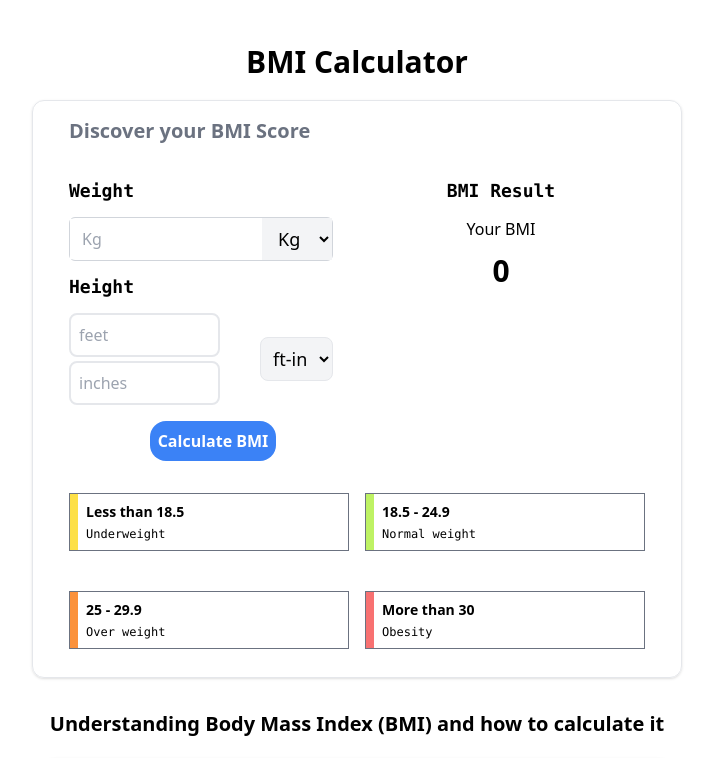
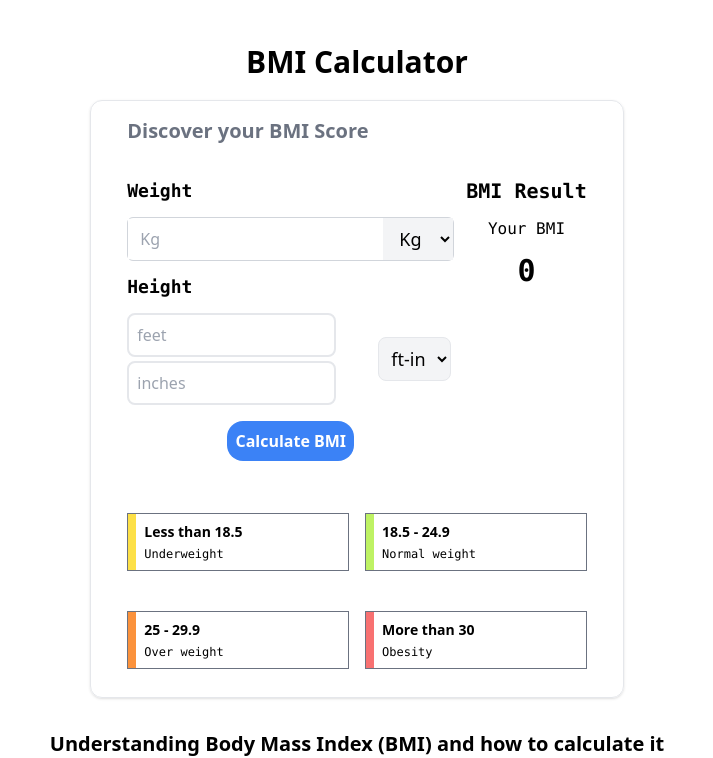
Before and after one commit to MarcoMynous/BMI, a React (Vite) app: page / in a window 1280 px wide. Shown: the top 758 px of the page, without its empty margins (283-996 px from the left). Built offline with nearby package versions, Linux system fonts and the light colour scheme.

Commit message:
Finished

```diff
--- a/src/Components/Calculate.jsx
+++ b/src/Components/Calculate.jsx
@@ -127,10 +127,10 @@ const Calculate = () => {
       <h1 className="text-xl font-semibold text-gray-500">
         Discover your BMI Score
       </h1>
-      <div className="grid grid-cols-2 mt-5">
-        <div className="flex flex-col">
+      <div className="flex max-lg:flex-col mt-5">
+        <div className="flex flex-col mb-5 ">
           <label className="font-semibold text-lg font-mono my-3">Weight</label>
-          <div className="flex items-center border border-gray-300 rounded-md w-11/12">
+          <div className="flex items-center border border-gray-300 rounded-md w-full">
             {weightUnit === "kg" ? (
               <input
                 type="number"
@@ -158,10 +158,9 @@ const Calculate = () => {
               <option value="ibs">Ibs</option>
             </select>
           </div>
-          {/* <div className="flex justify-between"> */}
           <label className="font-semibold text-lg font-mono my-3">Height</label>
           <div
-            className={`flex items-center rounded-md w-11/12 ${
+            className={`flex items-center rounded-md ${
               heightUnit === "ft_in" ? "" : "border border-gray-300"
             }`}
           >
@@ -172,35 +171,34 @@ const Calculate = () => {
                   placeholder="feet"
                   value={heightFeet}
                   onChange={handleFeetChange}
-                  className=" px-2 py-2 w-4/5 mb-1 border-2 hover:border-gray-200 focus:outline-none text-md text-black rounded-lg"
+                  className=" px-2 py-2 w-5/6 mb-1 border-2 hover:border-gray-200 focus:outline-none text-md text-black rounded-lg"
                 />
                 <input
                   type="number"
                   placeholder="inches"
                   value={heightIn}
                   onChange={handleInChange}
-                  className="px-2 py-2 w-4/5 sm:min-w-9 border-2  hover:border-gray-200 focus:outline-none text-md text-black rounded-lg"
+                  className="px-2 py-2 w-5/6 border-2  hover:border-gray-200 focus:outline-none text-md text-black rounded-lg"
                 />
               </div>
             ) : (
               <input
                 type="number"
                 placeholder="cm"
-                value={heightCm} // Reuse heightFeet for simplicity
+                value={heightCm}
                 onChange={handleCmChange}
-                className="px-3 py-2 w-11/12  border-none focus:outline-none text-md text-black"
+                className="px-3 py-2 w-11/12 rounded-none border-none focus:outline-none text-md text-black"
               />
             )}
             <select
               value={heightUnit}
               onChange={(e) => setHeightUnit(e.target.value)}
-              className="border ml-0.5 px-2 py-2 bg-gray-100 text-black text-lg focus:outline-none cursor-pointer rounded-lg"
+              className="border px-2 py-2 bg-gray-100 text-black text-lg focus:outline-none cursor-pointer rounded-lg"
             >
               <option value="ft_in">ft-in</option>
               <option value="cm">cm</option>
             </select>
           </div>
-          {/* </div> */}
           <button
             className="mt-4 py-2 px-2 bg-blue-500 hover:bg-blue-300 w-fit place-self-center rounded-2xl text-white font-semibold"
             onClick={calculateBMI}
@@ -208,11 +206,11 @@ const Calculate = () => {
             Calculate BMI
           </button>
         </div>
-        <div>
+        <div className="flex flex-col lg:ml-3">
           <div className="flex items-center flex-col my-3">
-            <h2 className="font-semibold text-lg font-mono">BMI Result</h2>
+            <h2 className="font-semibold text-xl font-mono">BMI Result</h2>
           </div>
-          <div className="flex  flex-col items-center place-self-center">
+          <div className="flex  flex-col items-center place-self-center font-mono">
             <h2>Your BMI</h2>
             <p className="text-3xl font-semibold text-black my-3">{bmi}</p>
             <div>
--- a/src/Components/Introduction.jsx
+++ b/src/Components/Introduction.jsx
@@ -6,7 +6,7 @@ const Introduction = () => {
       <h1 className="my-5 text-xl font-semibold place-self-center">
         Understanding Body Mass Index (BMI) and how to calculate it
       </h1>
-      <div className="max-w-[650px] place-self-center border border-gray-200 py-4 px-5 pb-7 shadow rounded-3xl mb-6">
+      <div className="max-w-[650px] place-self-center border border-gray-200 py-4 px-4 pb-7 shadow rounded-3xl mb-6 flex flex-col">
         <h1 className="mb-2 text-lg font-semibold">What is BMI?</h1>
         <p>
           Body Mass Index (BMI) is a measurement of a person's leanness or
```
